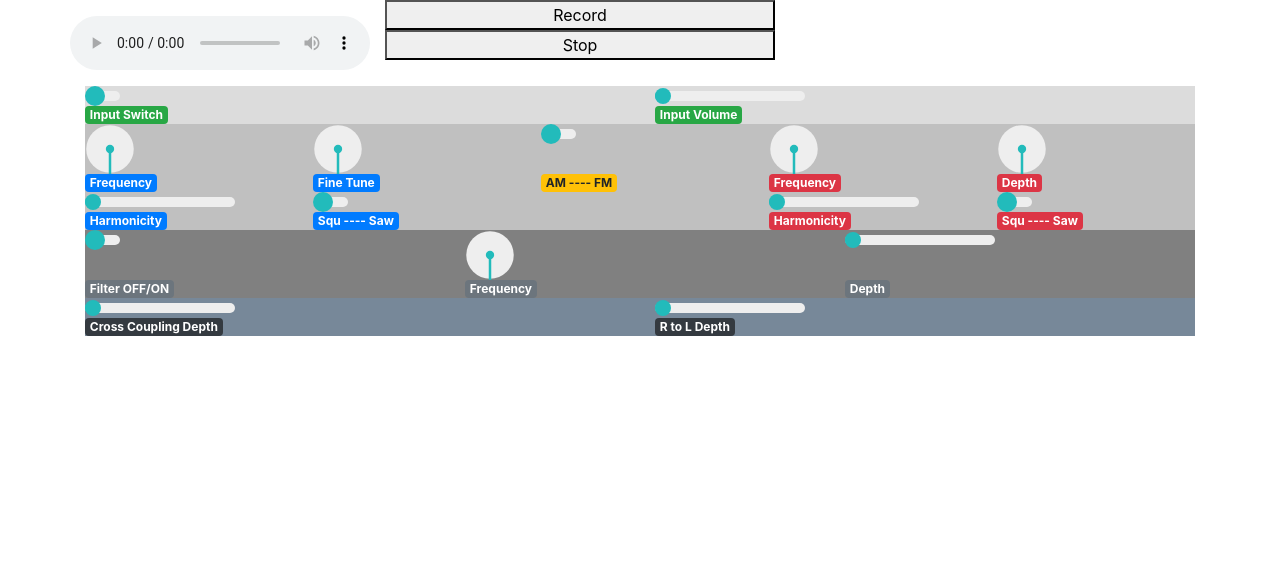
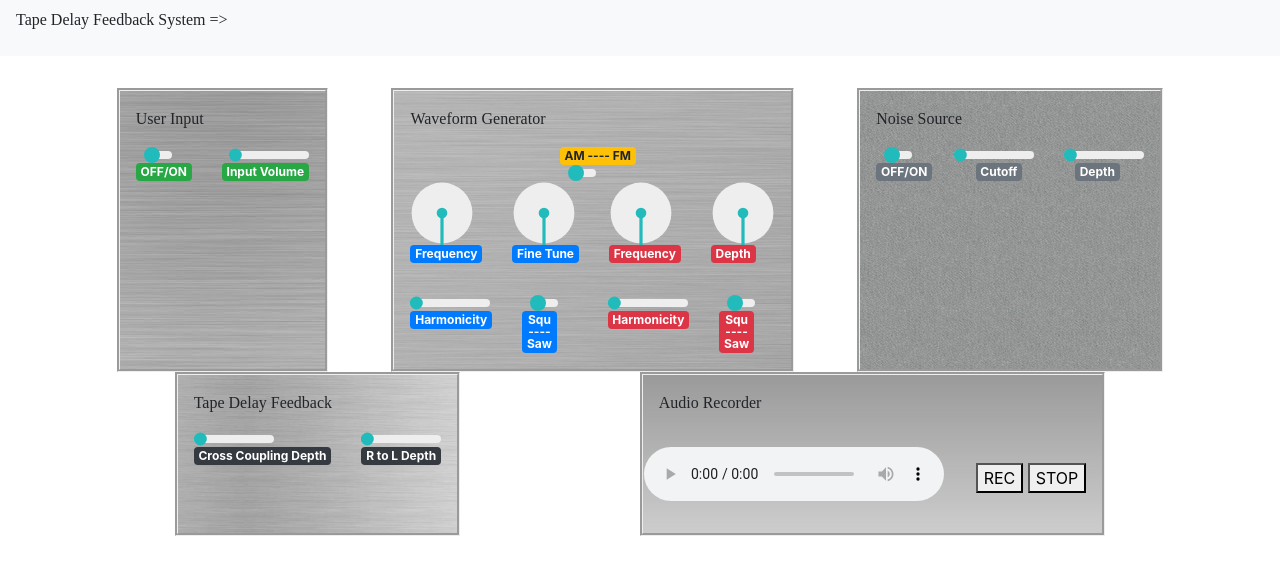
Before and after one commit to daniel-mckemie/semi-modular-synth, a plain HTML site: page public/index.html in a window 1280 px wide. Drawn offline with nearby package versions, Linux system fonts and the light colour scheme.

Commit message:
flexbox styling added

```diff
--- a/public/index.html
+++ b/public/index.html
@@ -9,28 +9,24 @@
 </head>
 
 <body>
+  <nav class="navbar navbar-expand-lg navbar-light bg-light">
+    <p class="mod-title">Tape Delay Feedback System =></p>
+  </nav>
   <div class="container">
-    <div class="row">
-      <audio controls></audio>
-      <div class="col" id="controls">
-        <button class="col" id="record-button">Record</button>
-        <button class="col" id="stop-button">Stop</button>
-      </div>
-      <div class="col"></div>
-    </div>
     <!-- Input switches -->
     <div class="inputs">
+      <p class="mod-title">User Input</p>
       <div class="row">
         <div class="col">
           <div id="input-switch"></div>
         </div>
         <div class="col">
-          <div id="user-vol"></div>
+          <div id="user-vol-slider"></div>
         </div>
       </div>
       <div class="row">
         <div class="col">
-          <div class="badge badge-success">Input Switch</div>
+          <div class="badge badge-success">OFF/ON</div>
         </div>
         <div class="col">
           <div class="badge badge-success">Input Volume</div>
@@ -39,83 +35,61 @@
     </div>
     <!-- Complex Oscillator -->
     <div class="complex-osc">
+      <p class="mod-title"> Waveform Generator</p>
       <div class="row">
+        <div class="col-5"></div>
+        <div class="badge badge-warning">AM ---- FM</div>
+      </div>
+      <div class="row">
+        <div class="col-5"></div>
+        <div id="mod-type"></div>
+      </div>
+      <div class="row" id="top-osc-row">
         <div class="col">
           <div id="am-freq-dial"></div>
+          <div class="badge badge-primary">Frequency</div>
         </div>
         <div class="col">
           <div id="am-tune-dial"></div>
-        </div>
-        <div class="col">
-          <div id="mod-type"></div>
+          <div class="badge badge-primary">Fine Tune</div>
         </div>
         <div class="col">
           <div id="fm-freq-dial"></div>
+          <div class="badge badge-danger">Frequency</div>
         </div>
         <div class="col">
           <div id="fm-mod-index"></div>
-        </div>
-      </div>
-      <div class="row">
-        <div class="col">
-          <div class="badge badge-primary">Frequency</div>
-        </div>
-        <div class="col">
-          <div class="badge badge-primary">Fine Tune</div>
-        </div>
-        <div class="col">
-          <div class="badge badge-warning">AM ---- FM</div>
-        </div>
-        <div class="col">
-          <div class="badge badge-danger">Frequency</div>
-        </div>
-        <div class="col">
           <div class="badge badge-danger">Depth</div>
         </div>
       </div>
       <div class="row">
         <div class="col">
           <div id="am-harm-slider"></div>
+          <div class="badge badge-primary">Harmonicity</div>
         </div>
         <div class="col">
           <div id="am-mod-switch"></div>
-        </div>
-        <div class="col">
-          <div></div>
+          <div class="badge badge-primary">Squ <br>----<br> Saw</div>
         </div>
         <div class="col">
           <div id="fm-harm-slider"></div>
+          <div class="badge badge-danger">Harmonicity</div>
         </div>
         <div class="col">
           <div id="fm-mod-switch"></div>
-        </div>
-      </div>
-      <div class="row">
-        <div class="col">
-          <div class="badge badge-primary">Harmonicity</div>
-        </div>
-        <div class="col">
-          <div class="badge badge-primary">Squ ---- Saw</div>
-        </div>
-        <div class="col">
-          <div></div>
-        </div>
-        <div class="col">
-          <div class="badge badge-danger">Harmonicity</div>
-        </div>
-        <div class="col">
-          <div class="badge badge-danger">Squ ---- Saw</div>
+          <div class="badge badge-danger">Squ <br>----<br> Saw</div>
         </div>
       </div>
     </div>
     <!-- Noise/Filter Source -->
     <div class="noise-source">
+      <p class="mod-title">Noise Source</p>
       <div class="row">
         <div class="col">
           <div id="filter-switch"></div>
         </div>
         <div class="col">
-          <div id="noise-freq-dial"></div>
+          <div id="noise-freq-slider"></div>
         </div>
         <div class="col">
           <div id="noise-depth-slider"></div>
@@ -123,10 +97,10 @@
       </div>
       <div class="row">
         <div class="col">
-          <div class="badge badge-secondary">Filter OFF/ON</div>
+          <div class="badge badge-secondary">OFF/ON</div>
         </div>
         <div class="col">
-          <div class="badge badge-secondary">Frequency</div>
+          <div class="badge badge-secondary">Cutoff</div>
         </div>
         <div class="col">
           <div class="badge badge-secondary">Depth</div>
@@ -135,20 +109,27 @@
     </div>
     <!-- Feedback Controls -->
     <div class="feedback-controls">
+      <p class="mod-title">Tape Delay Feedback</p>
       <div class="row">
         <div class="col">
           <div id="cross-couple-slider"></div>
+          <div class="badge badge-dark">Cross Coupling Depth</div>
         </div>
         <div class="col">
           <div id="delay-depth-slider"></div>
+          <div class="badge badge-dark">R to L Depth</div>
         </div>
       </div>
+
+    </div>
+    <!-- Audio Recorder -->
+    <div class="audio-controls">
+      <p class="mod-title">Audio Recorder</p>
       <div class="row">
-        <div class="col">
-          <div class="badge badge-dark">Cross Coupling Depth</div>
-        </div>
-        <div class="col">
-          <div class="badge badge-dark">R to L Depth</div>
+        <audio controls></audio>
+        <div class="col" id="controls">
+          <button id="record-button">REC</button>
+          <button id="stop-button">STOP</button>
         </div>
       </div>
     </div>
--- a/public/interface.js
+++ b/public/interface.js
@@ -3,7 +3,6 @@
 
 // User Input/Microphone ON/OFF
 const inputSwitch = new Nexus.Toggle('#input-switch', {
-  'size': [40, 20],
   'state': false
 })
 
@@ -14,8 +13,7 @@ inputSwitch.on('change', function(x) {
 })
 
 // Input Gain
-const userVol = new Nexus.Slider('#user-vol', {
-  'size': [150, 20],
+const userVol = new Nexus.Slider('#user-vol-slider', {
   'mode': 'relative', // 'relative' or 'absolute'
   'min': -24,
   'max': 12,
@@ -29,7 +27,6 @@ userVol.on('change', function(x) {
 
 // AM Oscillator controls
 const amFreqDial = new Nexus.Dial('#am-freq-dial', {
-  'size': [50, 50],
   'interaction': 'radial', // "radial", "vertical", or "horizontal"
   'mode': 'relative', // "absolute" or "relative"
   'min': 0,
@@ -43,7 +40,6 @@ amFreqDial.on('change', function(x) {
 })
 
 const amTuneDial = new Nexus.Dial('#am-tune-dial', {
-  'size': [50, 50],
   'interaction': 'radial', // "radial", "vertical", or "horizontal"
   'mode': 'relative', // "absolute" or "relative"
   'min': 0,
@@ -57,7 +53,6 @@ amTuneDial.on('change', function(x) {
 })
 
 const amHarmSlider = new Nexus.Slider('#am-harm-slider', {
-  'size': [150, 20],
   'mode': 'relative', // 'relative' or 'absolute'
   'min': 0,
   'max': 3,
@@ -71,7 +66,6 @@ amHarmSlider.on('change', function(x) {
 
 // Switch AM Mod wave
 const amModSwitch = new Nexus.Toggle('#am-mod-switch', {
-  'size': [40, 20],
   'state': false
 })
 
@@ -86,7 +80,6 @@ amModSwitch.on('change', function(x) {
 
 // Switch from AM or FM Synthesis
 const modType = new Nexus.Toggle('#mod-type', {
-  'size': [40, 20],
   'state': false
 })
 
@@ -106,7 +99,6 @@ modType.on('change', function(x) {
 
 // FM Oscillator controls
 const fmFreqDial = new Nexus.Dial('#fm-freq-dial', {
-  'size': [50, 50],
   'interaction': 'radial', // "radial", "vertical", or "horizontal"
   'mode': 'relative', // "absolute" or "relative"
   'min': 0,
@@ -120,7 +112,6 @@ fmFreqDial.on('change', function(x) {
 })
 
 const fmModDial = new Nexus.Dial('#fm-mod-index', {
-  'size': [50, 50],
   'interaction': 'radial', // "radial", "vertical", or "horizontal"
   'mode': 'relative', // "absolute" or "relative"
   'min': 0,
@@ -134,7 +125,6 @@ fmModDial.on('change', function(x) {
 })
 
 const fmHarmSlider = new Nexus.Slider('#fm-harm-slider', {
-  'size': [150, 20],
   'mode': 'relative', // 'relative' or 'absolute'
   'min': 0,
   'max': 3,
@@ -148,7 +138,6 @@ fmHarmSlider.on('change', function(x) {
 
 // Switch FM Mod wave
 const fmModSwitch = new Nexus.Toggle('#fm-mod-switch', {
-  'size': [40, 20],
   'state': false
 })
 
@@ -165,7 +154,6 @@ fmModSwitch.on('change', function(x) {
 
 // Power noise/filter on
 const filterSwitch = new Nexus.Toggle('#filter-switch', {
-  'size': [40, 20],
   'state': false
 })
 
@@ -182,8 +170,7 @@ filterSwitch.on('change', function(x) {
 })
 
 // FM Oscillator controls
-const noiseFreqDial = new Nexus.Dial('#noise-freq-dial', {
-  'size': [50, 50],
+const noiseFreqSlider = new Nexus.Slider('#noise-freq-slider', {
   'interaction': 'radial', // "radial", "vertical", or "horizontal"
   'mode': 'relative', // "absolute" or "relative"
   'min': 0,
@@ -192,12 +179,11 @@ const noiseFreqDial = new Nexus.Dial('#noise-freq-dial', {
   'value': 0
 })
 
-noiseFreqDial.on('change', function(x) {
+noiseFreqSlider.on('change', function(x) {
   noiseFilter.frequency.value = x
 })
 
 const noiseDepthSlider = new Nexus.Slider('#noise-depth-slider', {
-  'size': [150, 20],
   'mode': 'relative', // 'relative' or 'absolute'
   'min': 0,
   'max': 1,
@@ -213,7 +199,6 @@ noiseDepthSlider.on('change', function(x) {
 
 // For L channel input coupled back
 const crossCoupleSlider = new Nexus.Slider('#cross-couple-slider', {
-  'size': [150, 20],
   'mode': 'relative', // 'relative' or 'absolute'
   'min': -24,
   'max': 12,
@@ -228,7 +213,6 @@ crossCoupleSlider.on('change', function(x) {
 
 // For input into L from delayed R
 const delayDepthSlider = new Nexus.Slider('#delay-depth-slider', {
-  'size': [150, 20],
   'mode': 'relative', // 'relative' or 'absolute'
   'min': -24,
   'max': 12,
--- a/public/midi.js
+++ b/public/midi.js
@@ -109,6 +109,7 @@ function frequencyFromNoteNumber(note) {
 }
 
 let context = new AudioContext();
+console.clear()
 
 function noteOn(midiNote, velocity) {
   osc1.frequency.value = frequencyFromNoteNumber(midiNote)
@@ -270,7 +271,7 @@ function noiseFreq(x) {
   const logMax = Math.log(40)
   const scale = (logMax - logMin) / (max - min)
   let newValue = Math.exp(logMin + scale * (x - min)).toFixed(8)
-  noiseFreqDial.value = newValue
+  noiseFreqSlider.value = newValue
   noiseFilter.frequency.value = newValue
   console.log(noiseFilter.frequency.value)
 }
--- a/public/style.css
+++ b/public/style.css
@@ -1,20 +1,91 @@
-.inputs {
-  background-color: #dcdcdc;
-}
-
-.complex-osc {
-  background-color: #c0c0c0;
-}
-
-.noise-source {
-  background-color: #808080;
-}
-
-.feedback-controls {
-  background-color: #778899;
+.container {
+	display: flex;
+	flex-direction: column;
+	flex-flow: row wrap;
+	justify-content: space-around;
+	padding-top: 2rem;
 }
 
 audio {
   display: block;
   margin: 1rem auto;
 }
+
+.inputs {
+  border: groove;
+  background-image: url(./images/chrome1.jpg);
+  padding: 1rem;
+}
+
+.complex-osc {
+	border: groove;
+	background-image: url(./images/chrome2.jpg);
+  padding: 1rem;
+}
+
+.noise-source {
+	border: groove;
+	background-image: url(./images/chrome3.jpg);
+  padding: 1em;
+}
+
+.feedback-controls {
+	border: groove;
+	background-image: url(./images/chrome4.jpg);
+  padding: 1em;
+}
+
+.audio-controls {
+	border: groove;
+	background-image: url(./images/chrome5.jpg);
+  padding: 1em;
+}
+
+.mod-title {
+	font-family: futura;
+}
+
+#top-osc-row {
+	padding-bottom: 2em;
+}
+
+#input-switch,
+#am-mod-switch,
+#mod-type,
+#fm-mod-switch,
+#filter-switch
+
+{
+	width: 3em;
+	height: 1em;
+}
+
+#am-freq-dial,
+#am-tune-dial,
+#fm-freq-dial,
+#fm-mod-index
+{
+	width: 4em;
+	height: 4em;
+}
+
+#user-vol-slider,
+#am-harm-slider,
+#fm-harm-slider,
+#noise-freq-slider,
+#noise-depth-slider,
+#cross-couple-slider,
+#delay-depth-slider
+{
+	width: 5em;
+	height: 1em;
+
+}
+
+
+
+
+#controls {
+	padding-top: 2em;
+	padding-left: 2em;
+}
```
Also changed, not shown: public/images/buchlaknob.png (added), public/images/chrome1.jpg (added), public/images/chrome2.jpg (added), public/images/chrome3.jpg (added), public/images/chrome4.jpg (added), public/images/chrome5.jpg (added).
